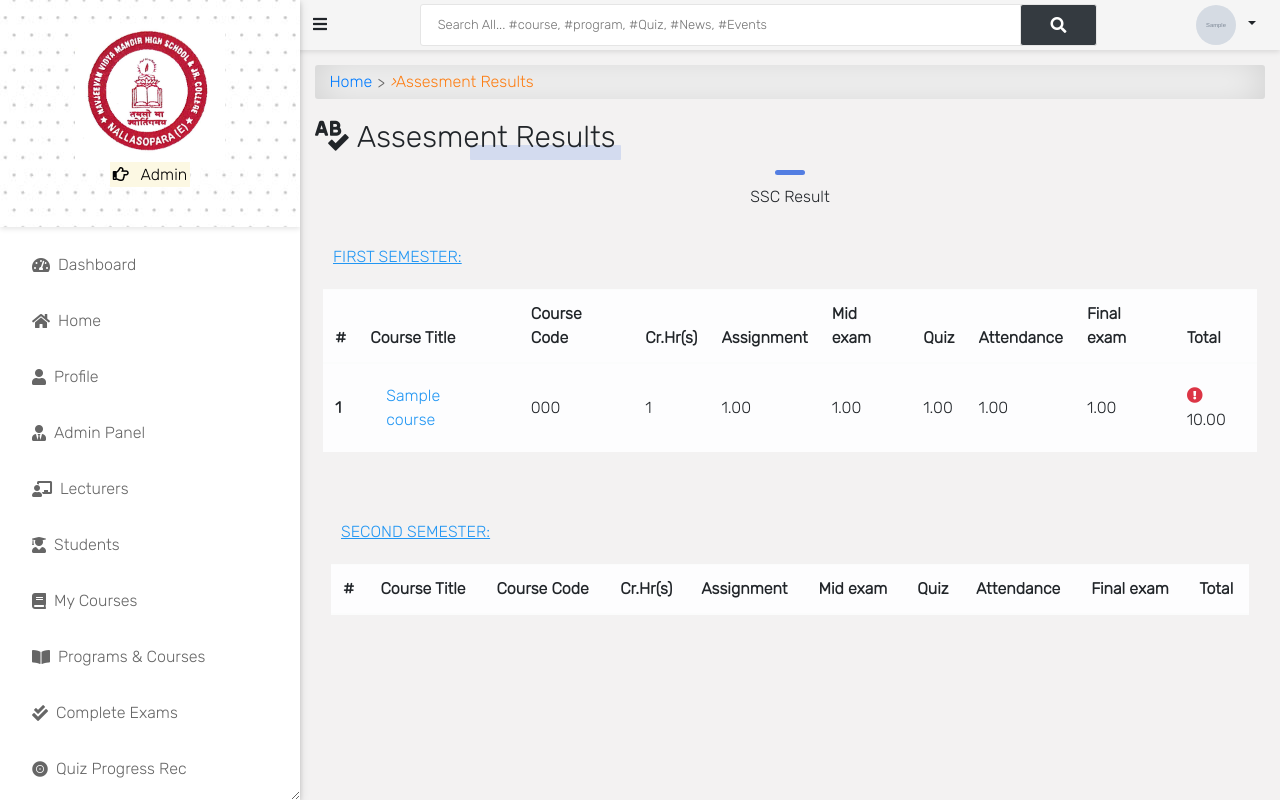
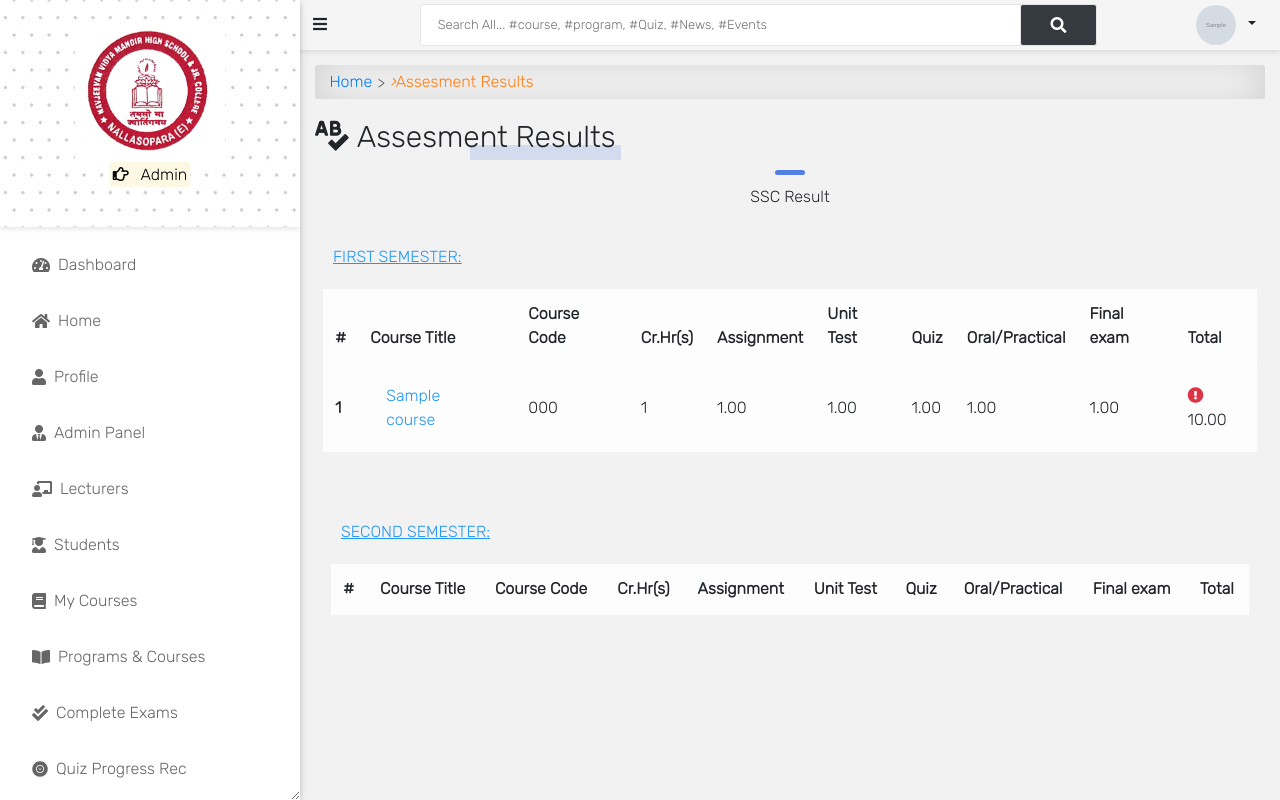
Before and after one commit to anand-3399/Learning-Management-System-LMS, a Django app: page /result/assessment/ in a window 1280 px wide. Run offline with Django 3.2, Linux system fonts and the light colour scheme; a user stored in the database is signed in; tables that the repository leaves empty hold one stand-in row (values such as "Sample post"); grey boxes marked "Sample" are stand-in pictures; lists and menus that the app fills with data are empty; parts of the project's set-up code (start-up, migrations or seed data) failed here and were passed over; some libraries are stand-ins or nearby versions.

Commit message:
Update column names in templates to reflect changes in assessment types

```diff
--- a/result/views.py
+++ b/result/views.py
@@ -553,7 +553,7 @@
     im_logo.__setattr__("_offs_y", 450)
     Story.append(im_logo)
 
-    picture =  settings.BASE_DIR + request.user.get_picture()
+    picture = request.user.get_picture()
     im = Image(picture, 1.0*inch, 1.0*inch)
     im.__setattr__("_offs_x", 250)
     im.__setattr__("_offs_y", 520)
--- a/templates/result/add_score_for.html
+++ b/templates/result/add_score_for.html
@@ -80,9 +80,9 @@
                     <th>#</th>
                     <th>Student</th>
                     <th>Assignment</th>
-                    <th>Mid exam</th>
+                    <th>Unit Test</th>
                     <th>Quiz</th>
-                    <th>Attendance</th>
+                    <th>Oral/Practical</th>
                     <th>Final exam</th>
                     <th>Total</th>
                     <th>Point</th>
--- a/templates/result/assessment_results.html
+++ b/templates/result/assessment_results.html
@@ -34,9 +34,9 @@
         <th>Course Code</th>
         <th>Cr.Hr(s)</th>
         <th>Assignment</th>
-        <th>Mid exam</th>
+        <th>Unit Test</th>
         <th>Quiz</th>
-        <th>Attendance</th>
+        <th>Oral/Practical</th>
         <th>Final exam</th>
         <th>Total</th>
       </tr>
@@ -76,9 +76,9 @@
         <th>Course Code</th>
         <th>Cr.Hr(s)</th>
         <th>Assignment</th>
-        <th>Mid exam</th>
+        <th>Unit Test</th>
         <th>Quiz</th>
-        <th>Attendance</th>
+        <th>Oral/Practical</th>
         <th>Final exam</th>
         <th>Total</th>
       </tr>
```
